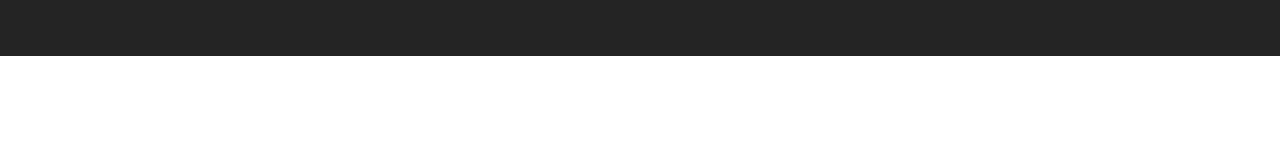
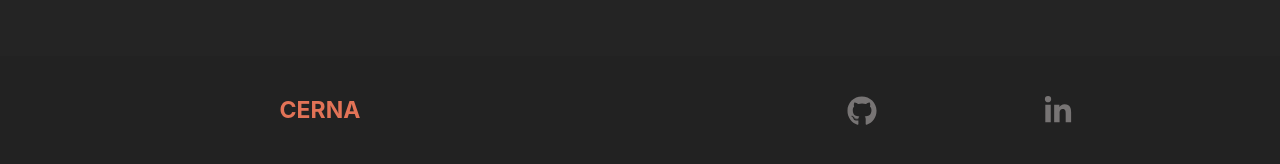
Before and after one commit to cerna234/WebPortfolio, a React (Create React App) app in the folder my-app/: page /Projects in a window 1280 px wide. Shown: the part 2634-2798 px from the top of the page. Before the commit the page ends 2690 px from the top, so only its background shows below. Built offline with nearby package versions, Linux system fonts and the light colour scheme.

Commit message:
added foote globally

```diff
--- a/my-app/src/App.jsx
+++ b/my-app/src/App.jsx
@@ -3,7 +3,7 @@ import Home from './Pages/Home'
 import AllProjects from "./Pages/AllProjects";
 import NavBar from "./Components/NavBar";
 import Contact from "./Pages/Contact";
-
+import Footer from "./Components/Footer";
 import React, { Component } from 'react';
 import { BrowserRouter as Router, Link } from 'react-router-dom';
 import { Routes ,Route } from 'react-router-dom';
@@ -39,7 +39,7 @@ const App = () => {
           <Route  path='/contact' exact element={<Contact/>} />
 
           </Routes>
-
+      <Footer/>
       </Router>
 
 
--- a/my-app/src/Pages/Home.jsx
+++ b/my-app/src/Pages/Home.jsx
@@ -5,7 +5,6 @@ import Splash from '../Components/Splash';
 import About from '../Components/About';
 import Skills from '../Components/Skills'
 import Projects from '../Components/Projects';
-import Footer from '../Components/Footer';
 import Icons from '../Components/Icons';
 import Title from '../Components/Title';
 import Button from '../Components/Button';
@@ -43,7 +42,7 @@ const Home = () => {
         <Skills/>
 
 
-        <Footer/>
+
 
 
 
```
